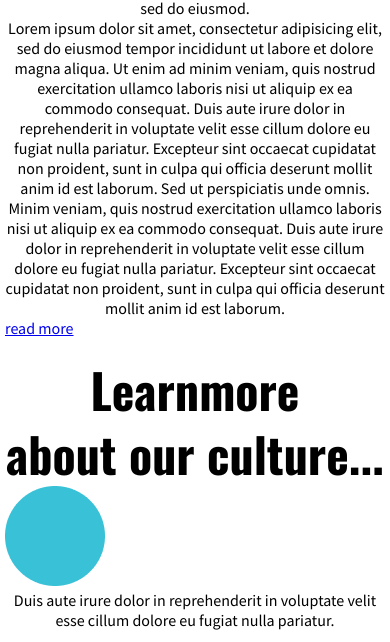
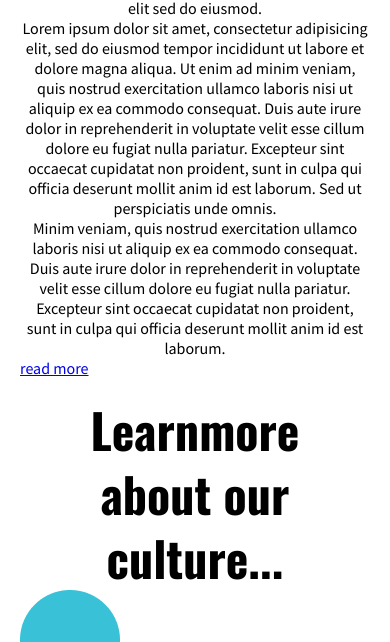
Before and after one commit to izzatbekd03/webfinal, a website: page index.html in a window 390 px wide. Shown: the part 584-1226 px from the top of the page. Drawn offline with nearby package versions, Linux system fonts and the light colour scheme.

Commit message:
style changes

```diff
--- a/src/styles/mobile.scss
+++ b/src/styles/mobile.scss
@@ -106,7 +106,7 @@
 // ---------------------------------------- Max 480px ----------------------------------------------
 @include u.breakpoint(mobile) {
   .container {
-    padding: 10px 5px;
+    padding: 10px 20px;
   }
   header {
     padding: 0 30px;
```
Also changed, not shown: src/styles/mobile.css.
